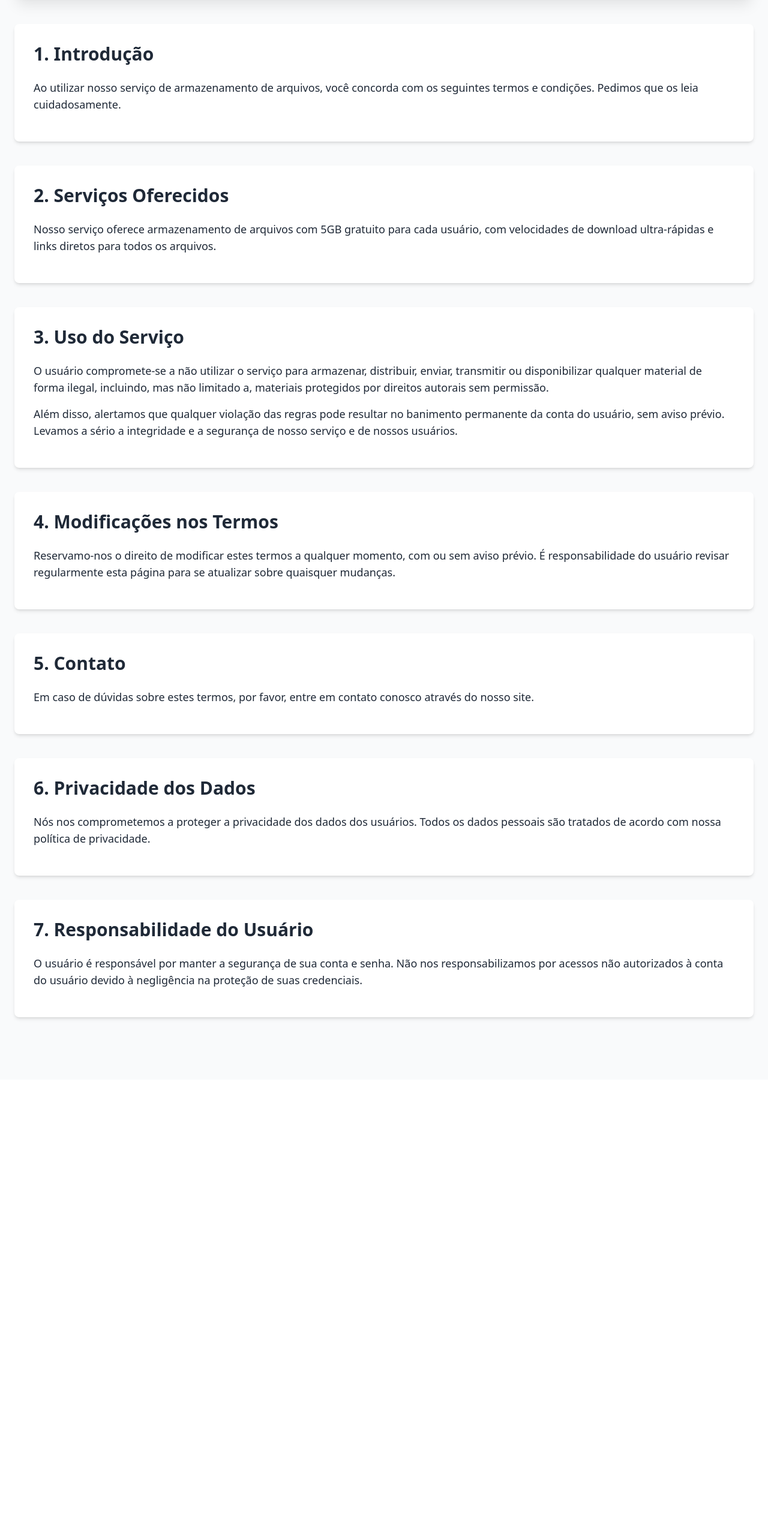
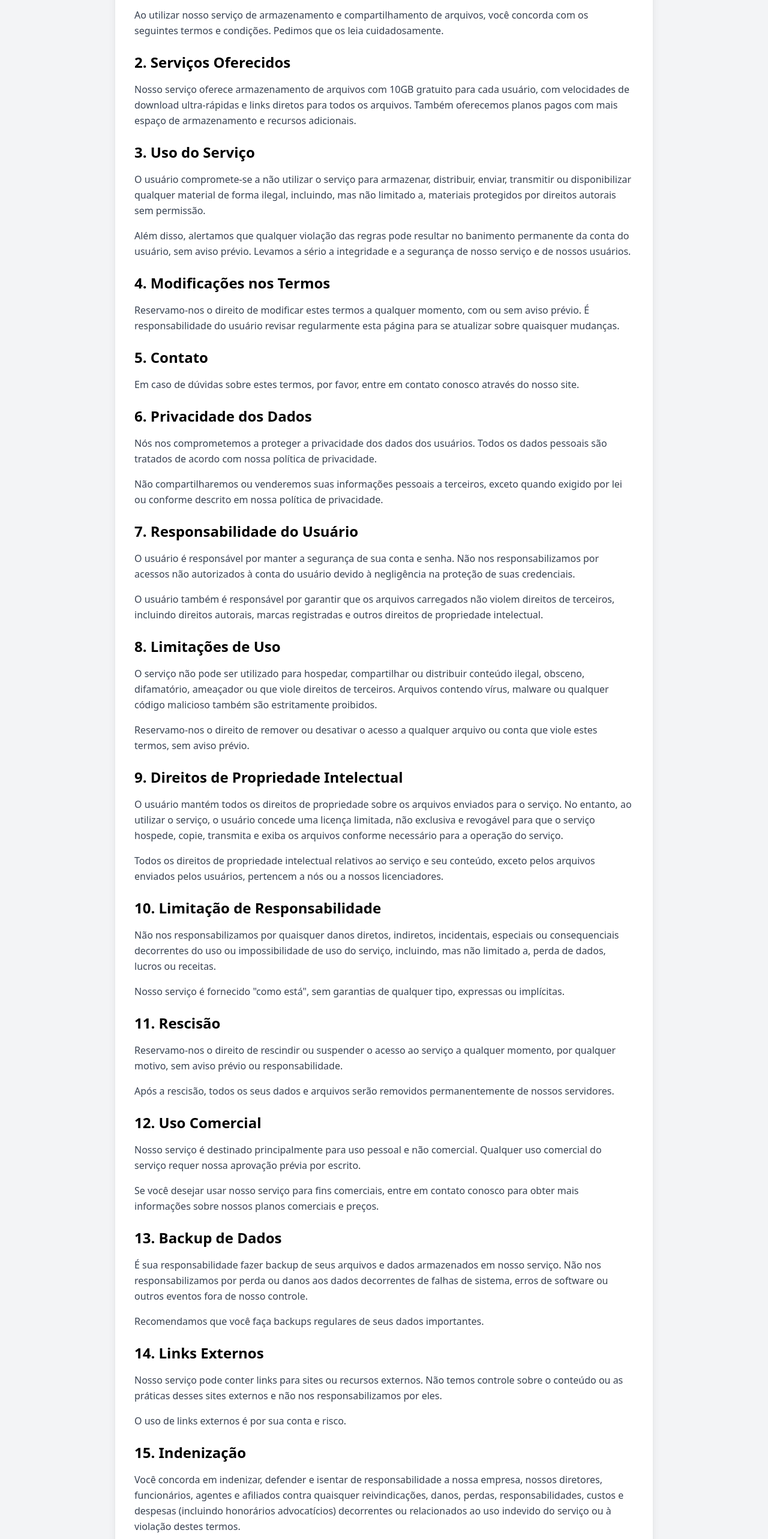
Before and after one commit to viniciusdev772/nextjsnovoapp, a Next.js app: page /termos in a window 1280 px wide. Shown: the part 220-2786 px from the top of the page at 60% size. Before the commit the page ends 2020 px from the top, so only its background shows below. Built offline with nearby package versions, Linux system fonts and the light colour scheme.

Commit message:
updated terms

```diff
--- a/pages/termos.js
+++ b/pages/termos.js
@@ -6,44 +6,45 @@ export default function Termos() {
       <Head>
         <title>Termos de Serviço</title>
       </Head>
-      <div className="min-h-screen bg-gray-50 text-gray-800">
-        <div className="container mx-auto py-16 px-6">
-          <div className="bg-indigo-600 rounded-lg shadow-xl p-8 mb-12 text-white">
-            <h1 className="text-4xl font-bold text-center">
+      <div className="min-h-screen bg-gray-100 flex flex-col justify-center items-center">
+        <div className="w-full max-w-4xl mx-auto bg-white rounded-lg shadow-lg p-8">
+          <div className="bg-indigo-600 rounded-lg p-6 mb-8 text-white">
+            <h1 className="text-3xl font-bold text-center">
               Termos de Serviço
             </h1>
-            <p className="mt-4 text-lg text-center">
-              Última atualização: 5 de abril de 2024
+            <p className="mt-2 text-lg text-center">
+              Última atualização: 21 de abril de 2024
             </p>
           </div>
 
-          <section className="mb-10 p-8 bg-white rounded-lg shadow-md">
-            <h2 className="text-3xl font-bold mb-6">1. Introdução</h2>
-            <p className="text-lg mb-4">
-              Ao utilizar nosso serviço de armazenamento de arquivos, você
-              concorda com os seguintes termos e condições. Pedimos que os leia
-              cuidadosamente.
+          <section className="mb-6">
+            <h2 className="text-2xl font-bold mb-4">1. Introdução</h2>
+            <p className="text-gray-700 leading-relaxed">
+              Ao utilizar nosso serviço de armazenamento e compartilhamento de
+              arquivos, você concorda com os seguintes termos e condições.
+              Pedimos que os leia cuidadosamente.
             </p>
           </section>
 
-          <section className="mb-10 p-8 bg-white rounded-lg shadow-md">
-            <h2 className="text-3xl font-bold mb-6">2. Serviços Oferecidos</h2>
-            <p className="text-lg mb-4">
-              Nosso serviço oferece armazenamento de arquivos com 5GB gratuito
+          <section className="mb-6">
+            <h2 className="text-2xl font-bold mb-4">2. Serviços Oferecidos</h2>
+            <p className="text-gray-700 leading-relaxed">
+              Nosso serviço oferece armazenamento de arquivos com 10GB gratuito
               para cada usuário, com velocidades de download ultra-rápidas e
-              links diretos para todos os arquivos.
+              links diretos para todos os arquivos. Também oferecemos planos
+              pagos com mais espaço de armazenamento e recursos adicionais.
             </p>
           </section>
 
-          <section className="mb-10 p-8 bg-white rounded-lg shadow-md">
-            <h2 className="text-3xl font-bold mb-6">3. Uso do Serviço</h2>
-            <p className="text-lg mb-4">
+          <section className="mb-6">
+            <h2 className="text-2xl font-bold mb-4">3. Uso do Serviço</h2>
+            <p className="text-gray-700 leading-relaxed mb-4">
               O usuário compromete-se a não utilizar o serviço para armazenar,
               distribuir, enviar, transmitir ou disponibilizar qualquer material
               de forma ilegal, incluindo, mas não limitado a, materiais
               protegidos por direitos autorais sem permissão.
             </p>
-            <p className="text-lg mb-4">
+            <p className="text-gray-700 leading-relaxed mb-4">
               Além disso, alertamos que qualquer violação das regras pode
               resultar no banimento permanente da conta do usuário, sem aviso
               prévio. Levamos a sério a integridade e a segurança de nosso
@@ -51,11 +52,11 @@ export default function Termos() {
             </p>
           </section>
 
-          <section className="mb-10 p-8 bg-white rounded-lg shadow-md">
-            <h2 className="text-3xl font-bold mb-6">
+          <section className="mb-6">
+            <h2 className="text-2xl font-bold mb-4">
               4. Modificações nos Termos
             </h2>
-            <p className="text-lg mb-4">
+            <p className="text-gray-700 leading-relaxed">
               Reservamo-nos o direito de modificar estes termos a qualquer
               momento, com ou sem aviso prévio. É responsabilidade do usuário
               revisar regularmente esta página para se atualizar sobre quaisquer
@@ -63,26 +64,208 @@ export default function Termos() {
             </p>
           </section>
 
-          <section className="mb-10 p-8 bg-white rounded-lg shadow-md">
-            <h2 className="text-3xl font-bold mb-6">5. Contato</h2>
-            <p className="text-lg mb-4">
+          <section className="mb-6">
+            <h2 className="text-2xl font-bold mb-4">5. Contato</h2>
+            <p className="text-gray-700 leading-relaxed">
               Em caso de dúvidas sobre estes termos, por favor, entre em contato
               conosco através do nosso site.
             </p>
           </section>
 
-          {/* Termos adicionais */}
-          <section className="mb-10 p-8 bg-white rounded-lg shadow-md">
-            <h2 className="text-3xl font-bold mb-6">6. Privacidade dos Dados</h2>
-            <p className="text-lg mb-4">
-              Nós nos comprometemos a proteger a privacidade dos dados dos usuários. Todos os dados pessoais são tratados de acordo com nossa política de privacidade.
+          <section className="mb-6">
+            <h2 className="text-2xl font-bold mb-4">
+              6. Privacidade dos Dados
+            </h2>
+            <p className="text-gray-700 leading-relaxed mb-4">
+              Nós nos comprometemos a proteger a privacidade dos dados dos
+              usuários. Todos os dados pessoais são tratados de acordo com nossa
+              política de privacidade.
+            </p>
+            <p className="text-gray-700 leading-relaxed">
+              Não compartilharemos ou venderemos suas informações pessoais a
+              terceiros, exceto quando exigido por lei ou conforme descrito em
+              nossa política de privacidade.
             </p>
           </section>
 
-          <section className="mb-10 p-8 bg-white rounded-lg shadow-md">
-            <h2 className="text-3xl font-bold mb-6">7. Responsabilidade do Usuário</h2>
-            <p className="text-lg mb-4">
-              O usuário é responsável por manter a segurança de sua conta e senha. Não nos responsabilizamos por acessos não autorizados à conta do usuário devido à negligência na proteção de suas credenciais.
+          <section className="mb-6">
+            <h2 className="text-2xl font-bold mb-4">
+              7. Responsabilidade do Usuário
+            </h2>
+            <p className="text-gray-700 leading-relaxed mb-4">
+              O usuário é responsável por manter a segurança de sua conta e
+              senha. Não nos responsabilizamos por acessos não autorizados à
+              conta do usuário devido à negligência na proteção de suas
+              credenciais.
+            </p>
+            <p className="text-gray-700 leading-relaxed">
+              O usuário também é responsável por garantir que os arquivos
+              carregados não violem direitos de terceiros, incluindo direitos
+              autorais, marcas registradas e outros direitos de propriedade
+              intelectual.
+            </p>
+          </section>
+
+          <section className="mb-6">
+            <h2 className="text-2xl font-bold mb-4">8. Limitações de Uso</h2>
+            <p className="text-gray-700 leading-relaxed mb-4">
+              O serviço não pode ser utilizado para hospedar, compartilhar ou
+              distribuir conteúdo ilegal, obsceno, difamatório, ameaçador ou que
+              viole direitos de terceiros. Arquivos contendo vírus, malware ou
+              qualquer código malicioso também são estritamente proibidos.
+            </p>
+            <p className="text-gray-700 leading-relaxed">
+              Reservamo-nos o direito de remover ou desativar o acesso a
+              qualquer arquivo ou conta que viole estes termos, sem aviso
+              prévio.
+            </p>
+          </section>
+
+          <section className="mb-6">
+            <h2 className="text-2xl font-bold mb-4">
+              9. Direitos de Propriedade Intelectual
+            </h2>
+            <p className="text-gray-700 leading-relaxed mb-4">
+              O usuário mantém todos os direitos de propriedade sobre os
+              arquivos enviados para o serviço. No entanto, ao utilizar o
+              serviço, o usuário concede uma licença limitada, não exclusiva e
+              revogável para que o serviço hospede, copie, transmita e exiba os
+              arquivos conforme necessário para a operação do serviço.
+            </p>
+            <p className="text-gray-700 leading-relaxed">
+              Todos os direitos de propriedade intelectual relativos ao serviço
+              e seu conteúdo, exceto pelos arquivos enviados pelos usuários,
+              pertencem a nós ou a nossos licenciadores.
+            </p>
+          </section>
+
+          <section className="mb-6">
+            <h2 className="text-2xl font-bold mb-4">
+              10. Limitação de Responsabilidade
+            </h2>
+            <p className="text-gray-700 leading-relaxed mb-4">
+              Não nos responsabilizamos por quaisquer danos diretos, indiretos,
+              incidentais, especiais ou consequenciais decorrentes do uso ou
+              impossibilidade de uso do serviço, incluindo, mas não limitado a,
+              perda de dados, lucros ou receitas.
+            </p>
+            <p className="text-gray-700 leading-relaxed">
+              Nosso serviço é fornecido "como está", sem garantias de qualquer
+              tipo, expressas ou implícitas.
+            </p>
+          </section>
+
+          <section className="mb-6">
+            <h2 className="text-2xl font-bold mb-4">11. Rescisão</h2>
+            <p className="text-gray-700 leading-relaxed mb-4">
+              Reservamo-nos o direito de rescindir ou suspender o acesso ao
+              serviço a qualquer momento, por qualquer motivo, sem aviso prévio
+              ou responsabilidade.
+            </p>
+            <p className="text-gray-700 leading-relaxed">
+              Após a rescisão, todos os seus dados e arquivos serão removidos
+              permanentemente de nossos servidores.
+            </p>
+          </section>
+
+          <section className="mb-6">
+            <h2 className="text-2xl font-bold mb-4">12. Uso Comercial</h2>
+            <p className="text-gray-700 leading-relaxed mb-4">
+              Nosso serviço é destinado principalmente para uso pessoal e não
+              comercial. Qualquer uso comercial do serviço requer nossa
+              aprovação prévia por escrito.
+            </p>
+            <p className="text-gray-700 leading-relaxed">
+              Se você desejar usar nosso serviço para fins comerciais, entre em
+              contato conosco para obter mais informações sobre nossos planos
+              comerciais e preços.
+            </p>
+          </section>
+
+          <section className="mb-6">
+            <h2 className="text-2xl font-bold mb-4">13. Backup de Dados</h2>
+            <p className="text-gray-700 leading-relaxed mb-4">
+              É sua responsabilidade fazer backup de seus arquivos e dados
+              armazenados em nosso serviço. Não nos responsabilizamos por perda
+              ou danos aos dados decorrentes de falhas de sistema, erros de
+              software ou outros eventos fora de nosso controle.
+            </p>
+            <p className="text-gray-700 leading-relaxed">
+              Recomendamos que você faça backups regulares de seus dados
+              importantes.
+            </p>
+          </section>
+
+          <section className="mb-6">
+            <h2 className="text-2xl font-bold mb-4">14. Links Externos</h2>
+            <p className="text-gray-700 leading-relaxed mb-4">
+              Nosso serviço pode conter links para sites ou recursos externos.
+              Não temos controle sobre o conteúdo ou as práticas desses sites
+              externos e não nos responsabilizamos por eles.
+            </p>
+            <p className="text-gray-700 leading-relaxed">
+              O uso de links externos é por sua conta e risco.
+            </p>
+          </section>
+
+          <section className="mb-6">
+            <h2 className="text-2xl font-bold mb-4">15. Indenização</h2>
+            <p className="text-gray-700 leading-relaxed mb-4">
+              Você concorda em indenizar, defender e isentar de responsabilidade
+              a nossa empresa, nossos diretores, funcionários, agentes e
+              afiliados contra quaisquer reivindicações, danos, perdas,
+              responsabilidades, custos e despesas (incluindo honorários
+              advocatícios) decorrentes ou relacionados ao uso indevido do
+              serviço ou à violação destes termos.
+            </p>
+          </section>
+
+          <section className="mb-6">
+            <h2 className="text-2xl font-bold mb-4">
+              16. Disputas e Arbitragem
+            </h2>
+            <p className="text-gray-700 leading-relaxed mb-4">
+              Quaisquer disputas decorrentes destes termos ou do uso do serviço
+              serão resolvidas por meio de arbitragem vinculativa, de acordo com
+              as regras de arbitragem aplicáveis.
+            </p>
+            <p className="text-gray-700 leading-relaxed">
+              A sede da arbitragem será na cidade onde nossa empresa está
+              sediada.
+            </p>
+          </section>
+
+          <section className="mb-6">
+            <h2 className="text-2xl font-bold mb-4">17. Lei Aplicável</h2>
+            <p className="text-gray-700 leading-relaxed">
+              Estes termos serão regidos e interpretados de acordo com as leis
+              do país onde nossa empresa está sediada.
+            </p>
+          </section>
+
+          <section className="mb-6">
+            <h2 className="text-2xl font-bold mb-4">18. Cessão</h2>
+            <p className="text-gray-700 leading-relaxed">
+              Você não pode ceder ou transferir seus direitos ou obrigações
+              decorrentes destes termos sem o nosso consentimento prévio por
+              escrito.
+            </p>
+          </section>
+
+          <section className="mb-6">
+            <h2 className="text-2xl font-bold mb-4">19. Separabilidade</h2>
+            <p className="text-gray-700 leading-relaxed">
+              Se qualquer disposição destes termos for considerada inválida ou
+              inaplicável, as demais disposições permanecerão em vigor e efeito.
+            </p>
+          </section>
+
+          <section className="mb-6">
+            <h2 className="text-2xl font-bold mb-4">20. Acordo Completo</h2>
+            <p className="text-gray-700 leading-relaxed">
+              Estes termos constituem o acordo completo entre você e nossa
+              empresa em relação ao uso do serviço e substituem todos os acordos
+              ou entendimentos anteriores, escritos ou verbais.
             </p>
           </section>
         </div>
```
